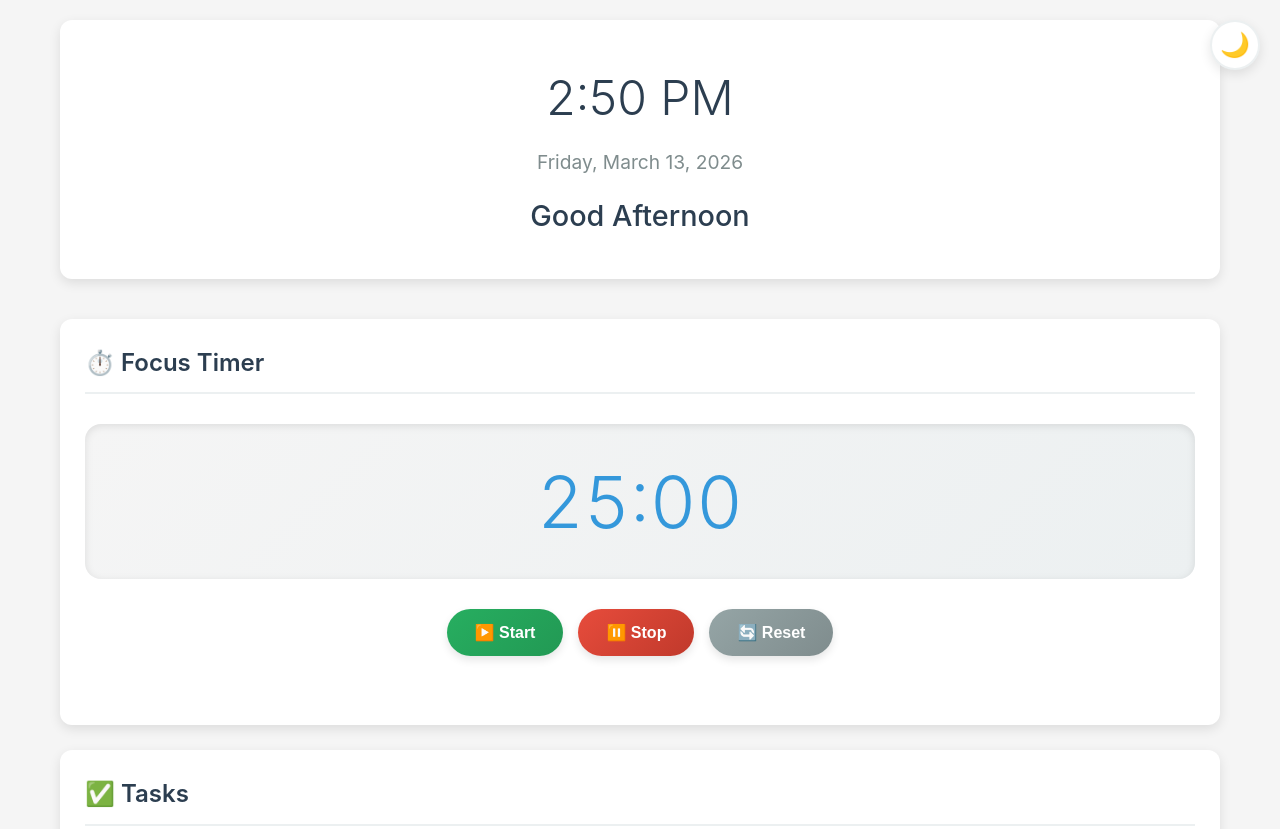
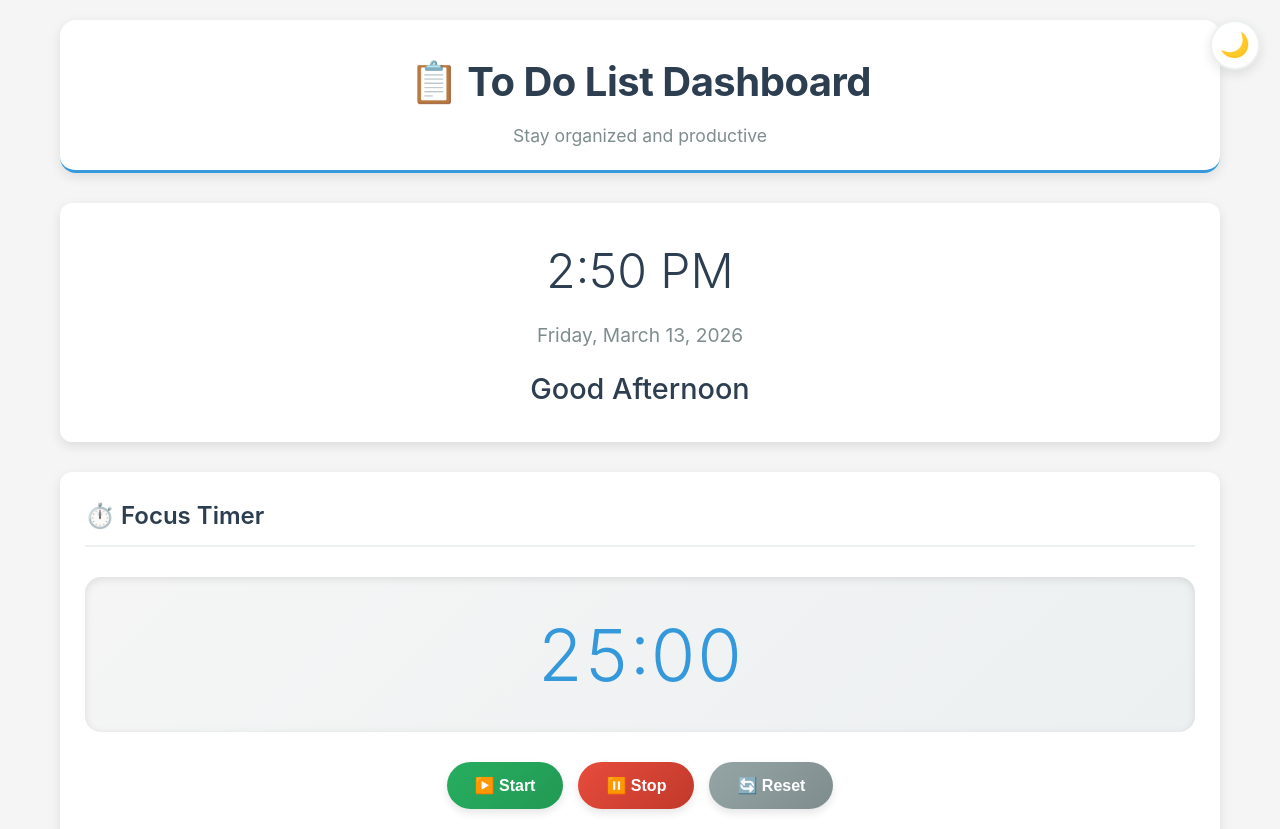
Before and after one commit to ogiwtpy/CodingCamp-9Mar26-sugiyarnopratama, a website: page index.html in a window 1280 px wide. Shown: the top 829 px of the page. Drawn offline with Linux system fonts and the light colour scheme.

Commit message:
To Do List Title

```diff
--- a/css/styles.css
+++ b/css/styles.css
@@ -53,6 +53,32 @@ body {
     transition: background-color 0.3s ease, color 0.3s ease;
 }
 
+/* Main Header */
+.main-header {
+    text-align: center;
+    padding: 30px 20px 20px;
+    margin-bottom: 30px;
+    background: var(--bg-secondary);
+    border-radius: 16px;
+    box-shadow: 0 4px 12px var(--shadow);
+    border-bottom: 3px solid var(--accent-blue);
+}
+
+.main-header h1 {
+    font-size: 2.5rem;
+    font-weight: 700;
+    color: var(--text-primary);
+    margin-bottom: 8px;
+    letter-spacing: -0.5px;
+}
+
+.main-header .subtitle {
+    font-size: 1.1rem;
+    color: var(--text-secondary);
+    font-weight: 400;
+    margin: 0;
+}
+
 /* Theme Toggle Button */
 #theme-toggle {
     position: fixed;
@@ -81,8 +107,8 @@ body {
 /* Greeting Widget - Prominent Display */
 #greeting {
     text-align: center;
-    padding: 40px 20px;
-    margin-bottom: 40px;
+    padding: 30px 20px;
+    margin-bottom: 30px;
     background: var(--bg-secondary);
     border-radius: 12px;
     box-shadow: 0 4px 12px var(--shadow);
@@ -504,6 +530,14 @@ section h2 {
         padding: 10px;
     }
 
+    .main-header h1 {
+        font-size: 1.8rem;
+    }
+
+    .main-header .subtitle {
+        font-size: 0.95rem;
+    }
+
     #theme-toggle {
         top: 10px;
         right: 10px;
--- a/index.html
+++ b/index.html
@@ -9,6 +9,12 @@
 <body>
     <!-- Theme Toggle Button -->
     <button id="theme-toggle" aria-label="Toggle dark mode">🌙</button>
+
+    <!-- Main Title -->
+    <header class="main-header">
+        <h1>📋 To Do List Dashboard</h1>
+        <p class="subtitle">Stay organized and productive</p>
+    </header>
 
     <!-- Greeting Widget -->
     <section id="greeting">
```
